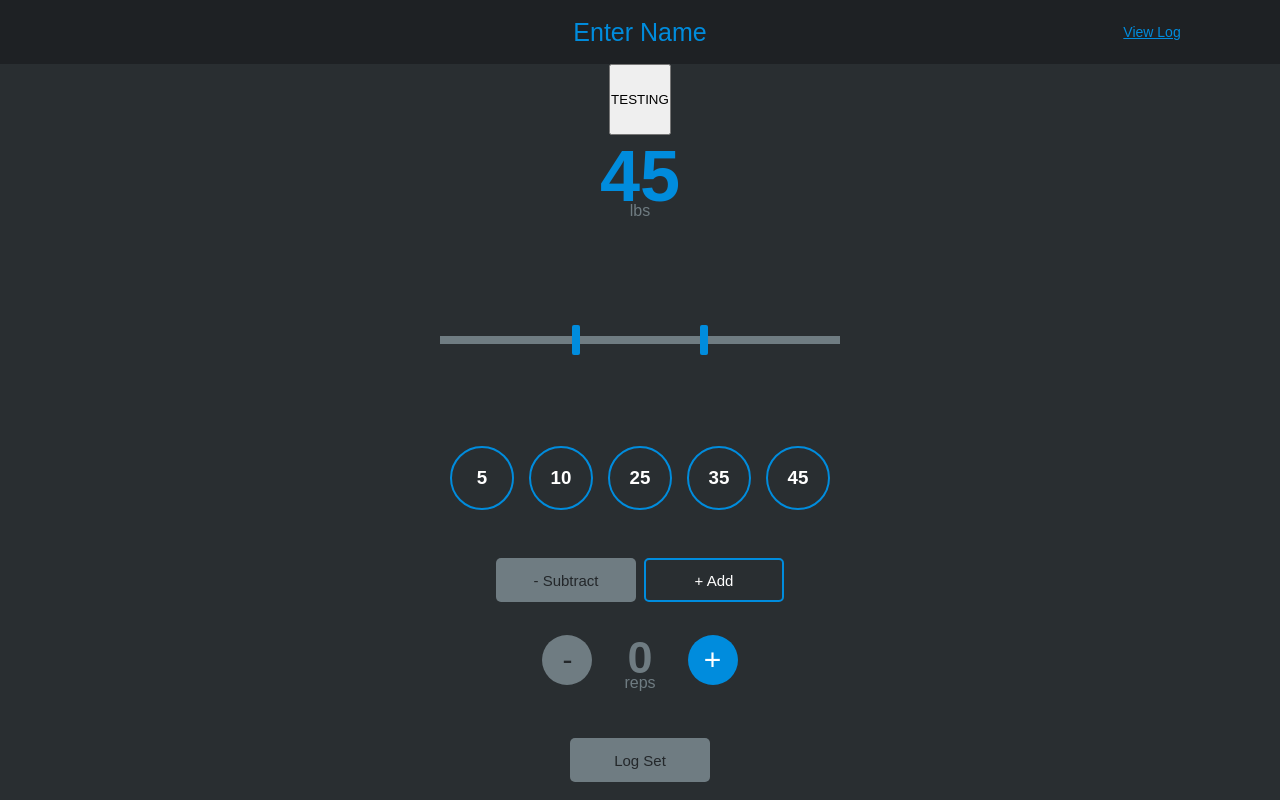
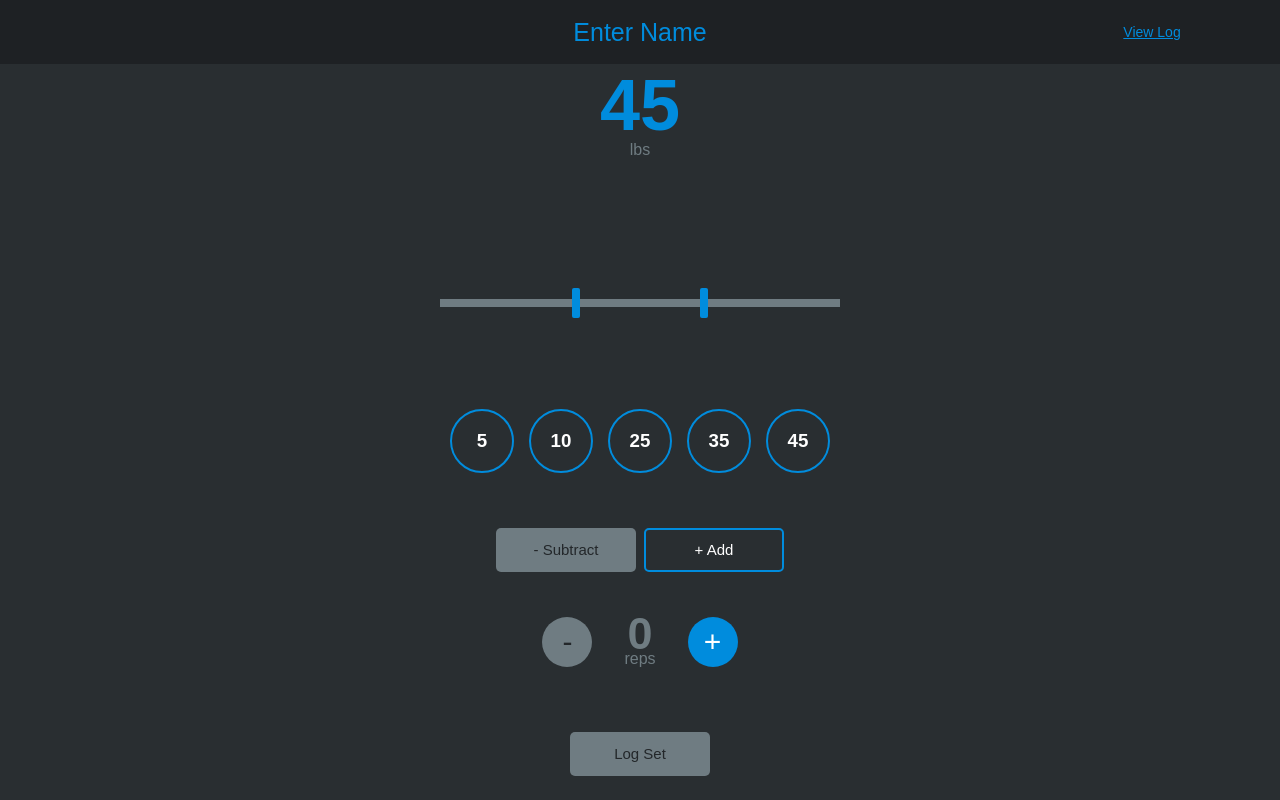
Before and after one commit to devonrandall-design/Tracking-App-Refined, a React (Create React App) app: page / in a window 1280 px wide. Built offline with nearby package versions, Linux system fonts and the light colour scheme.

Commit message:
1 file modified

```diff
--- a/src/App.js
+++ b/src/App.js
@@ -150,7 +150,6 @@ function Logging() {
       exerciseName={exerciseName}
       modal={modal}
       noModal={noModal} />
-      <button onClick={() => test()}>TESTING</button>
       <h1 className="headerAmount">{weight}</h1>
       <p className="label-sm">lbs</p>
       <Barbell
```
